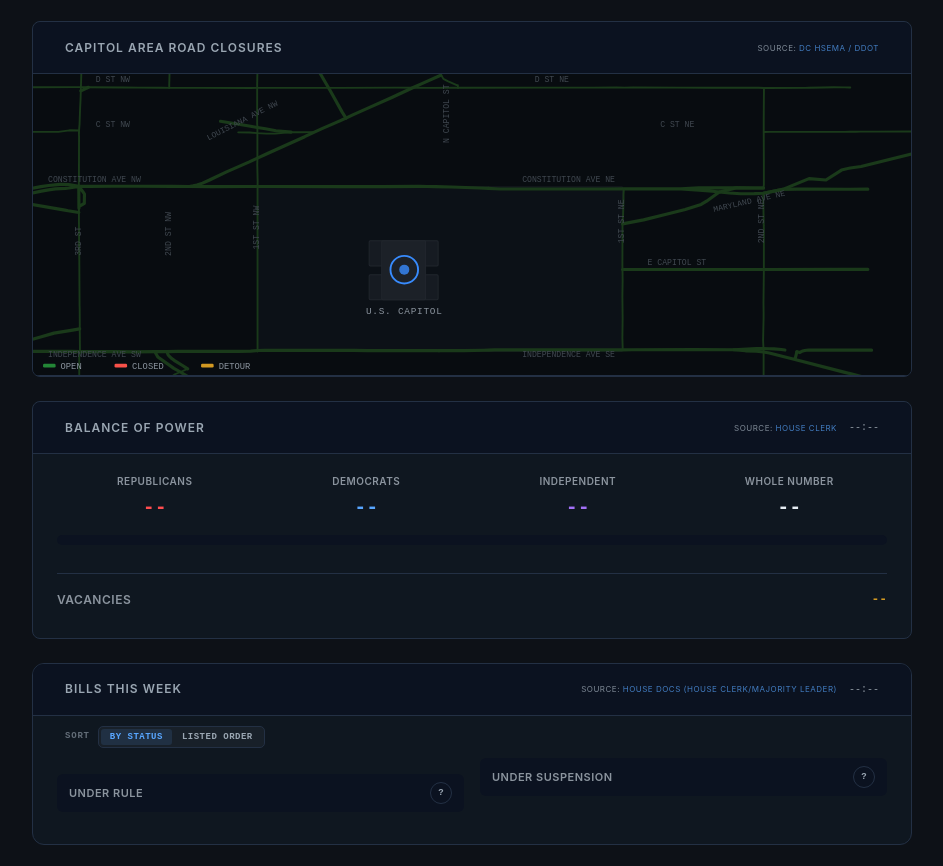
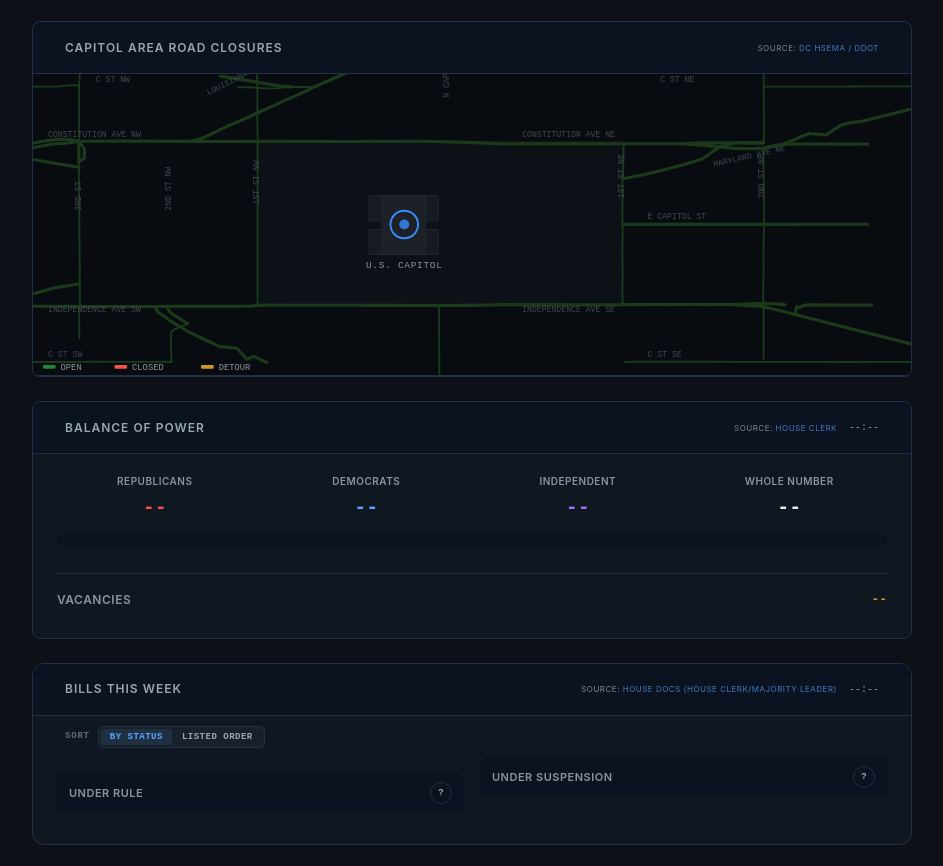
Before and after one commit to buckler-rougher/house-floor-monitor, a website: page index.html in a window 1280 px wide. Shown: the part 2319-3185 px from the top of the page, without its empty margins (168-1111 px from the left). Drawn offline with nearby package versions, Linux system fonts and the light colour scheme; no server answers.

Commit message:
Center road map on Capitol, add C St SW/SE and South Capitol St
Shift viewBox from y=-5 to y=31, putting the Capitol dome at vertical
center. Adds C St SW/SE (House side) and South Capitol St visible at
bottom. Drops D St NW from visible area.

Co-Authored-By: Claude Sonnet 4.6 <noreply@anthropic.com>

```diff
--- a/index.html
+++ b/index.html
@@ -20,7 +20,7 @@
     <meta name="twitter:title" content="Monitoring the House Floor">
     <meta name="twitter:description" content="Real-time U.S. House floor monitoring — live video feed, vote tallies, bills on the floor, member status, and congressional news.">
     <meta name="twitter:image" content="https://house-floor.evanhollander.org/social.webp">
-    <link rel="stylesheet" href="styles.css?v=20260606av">
+    <link rel="stylesheet" href="styles.css?v=20260606aw">
     <link rel="manifest" href="site.webmanifest">
     <link rel="icon" type="image/svg+xml" href="favicon.svg">
     <link rel="icon" type="image/png" sizes="64x64" href="favicon.png">
@@ -996,9 +996,9 @@
                 <!-- Tactical SVG map — OSM geometry, bbox lon -77.016→-77.001, lat 38.884→38.895
                      Coordinate system: W=700 H=320, viewBox crops to y=-5..235 (D St→Independence Ave) -->
                 <div class="road-closures-map-wrap">
-                  <svg id="road-closures-map" viewBox="0 -5 700 240" xmlns="http://www.w3.org/2000/svg" aria-hidden="true">
+                  <svg id="road-closures-map" viewBox="0 31 700 240" xmlns="http://www.w3.org/2000/svg" aria-hidden="true">
                     <!-- Background -->
-                    <rect x="0" y="-10" width="700" height="350" fill="#080c10"/>
+                    <rect x="0" y="0" width="700" height="350" fill="#080c10"/>
                     <!-- Capitol grounds (1st St NW x≈179 → 1st St NE x≈470, Constitution y≈85 → Independence y≈216) -->
                     <rect x="179" y="85" width="291" height="131" fill="#0c1117" stroke="#1c2128" stroke-width="0.5"/>
 
@@ -1091,6 +1091,15 @@
                     <path class="rc-road rc-road-major" data-road="NEW JERSEY AVE SOUTHEAST"
                       d="M 408.1,288.9 L 421.2,311.7 L 434.1,334.1 L 437.8,340.6"/>
 
+                    <!-- C ST SW -->
+                    <path class="rc-road" data-road="C ST SOUTHWEST"
+                      d="M -72.7,260.7 L -17.8,260.5 L 30.9,260.6 L 37.3,260.5 L 43.4,260.4 L 89.1,260.5 L 104.1,260.4 L 110.4,260.6"/>
+                    <!-- C ST SE -->
+                    <path class="rc-road" data-road="C ST SOUTHEAST"
+                      d="M 472.1,260.6 L 479.4,260.4 L 531.5,260.4 L 577.3,260.5 L 582.5,260.5 L 613.2,260.5 L 646.7,260.6 L 651.4,260.6 L 720.2,260.5"/>
+                    <!-- SOUTH CAPITOL ST -->
+                    <path class="rc-road" data-road="SOUTH CAPITOL STREET"
+                      d="M 323.6,215.6 L 323.8,241.0 L 324.0,271.0"/>
                     <!-- Capitol Building (simplified H-shape) -->
                     <!-- House wing (south) -->
                     <rect x="268" y="155" width="55" height="20" rx="1" fill="#161b22" stroke="#21262d" stroke-width="0.8"/>
@@ -1105,10 +1114,10 @@
                     <text x="296" y="186" text-anchor="middle" font-family="monospace" font-size="7.5" fill="#8b949e" letter-spacing="0.08em">U.S. CAPITOL</text>
 
                     <!-- Street labels -->
-                    <text x="50"  y="1"   font-family="monospace" font-size="6.5" fill="#404850">D ST NW</text>
-                    <text x="400" y="1"   font-family="monospace" font-size="6.5" fill="#404850">D ST NE</text>
                     <text x="50"  y="37"  font-family="monospace" font-size="6.5" fill="#404850">C ST NW</text>
                     <text x="500" y="37"  font-family="monospace" font-size="6.5" fill="#404850">C ST NE</text>
+                    <text x="12"  y="257" font-family="monospace" font-size="6.5" fill="#404850">C ST SW</text>
+                    <text x="490" y="257" font-family="monospace" font-size="6.5" fill="#404850">C ST SE</text>
                     <text x="12"  y="81"  font-family="monospace" font-size="6.5" fill="#404850">CONSTITUTION AVE NW</text>
                     <text x="390" y="81"  font-family="monospace" font-size="6.5" fill="#404850">CONSTITUTION AVE NE</text>
                     <text x="12"  y="221" font-family="monospace" font-size="6.5" fill="#404850">INDEPENDENCE AVE SW</text>
@@ -1125,13 +1134,13 @@
                     <text x="490" y="147" font-family="monospace" font-size="6.5" fill="#404850">E CAPITOL ST</text>
 
                     <!-- Legend -->
-                    <rect x="8"  y="226" width="10" height="3" rx="1" fill="#238636"/>
-                    <text x="22" y="230" font-family="monospace" font-size="7" fill="#8b949e">OPEN</text>
-                    <rect x="65" y="226" width="10" height="3" rx="1" fill="#f85149"/>
-                    <text x="79" y="230" font-family="monospace" font-size="7" fill="#8b949e">CLOSED</text>
-                    <rect x="134" y="226" width="10" height="3" rx="1" fill="#d29922"/>
-                    <text x="148" y="230" font-family="monospace" font-size="7" fill="#8b949e">DETOUR</text>
-                    <text x="695" y="230" text-anchor="end" font-family="monospace" font-size="7" fill="#404850" id="road-closures-map-timestamp"></text>
+                    <rect x="8"  y="263" width="10" height="3" rx="1" fill="#238636"/>
+                    <text x="22" y="267" font-family="monospace" font-size="7" fill="#8b949e">OPEN</text>
+                    <rect x="65" y="263" width="10" height="3" rx="1" fill="#f85149"/>
+                    <text x="79" y="267" font-family="monospace" font-size="7" fill="#8b949e">CLOSED</text>
+                    <rect x="134" y="263" width="10" height="3" rx="1" fill="#d29922"/>
+                    <text x="148" y="267" font-family="monospace" font-size="7" fill="#8b949e">DETOUR</text>
+                    <text x="695" y="267" text-anchor="end" font-family="monospace" font-size="7" fill="#404850" id="road-closures-map-timestamp"></text>
                   </svg>
                 </div>
                 <!-- Active closure list (hidden when none) -->
@@ -1423,7 +1432,7 @@
         </div>
     </footer>
 
-    <script src="app.js?v=20260606av"></script>
+    <script src="app.js?v=20260606aw"></script>
     <script defer src='https://static.cloudflareinsights.com/beacon.min.js' data-cf-beacon='{"token": "d4681f2dc9f7443eaa9eecbab8360f7a"}'></script>
 </body>
 </html>
```
